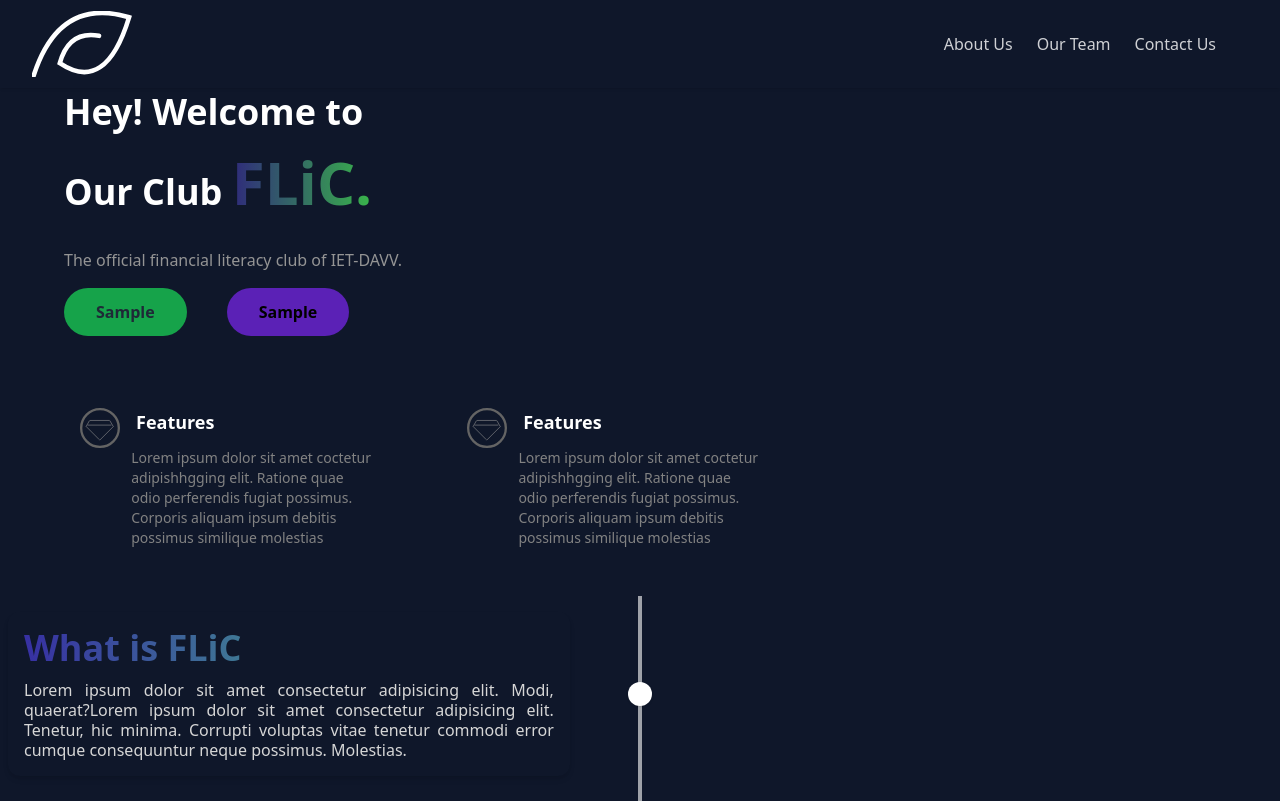
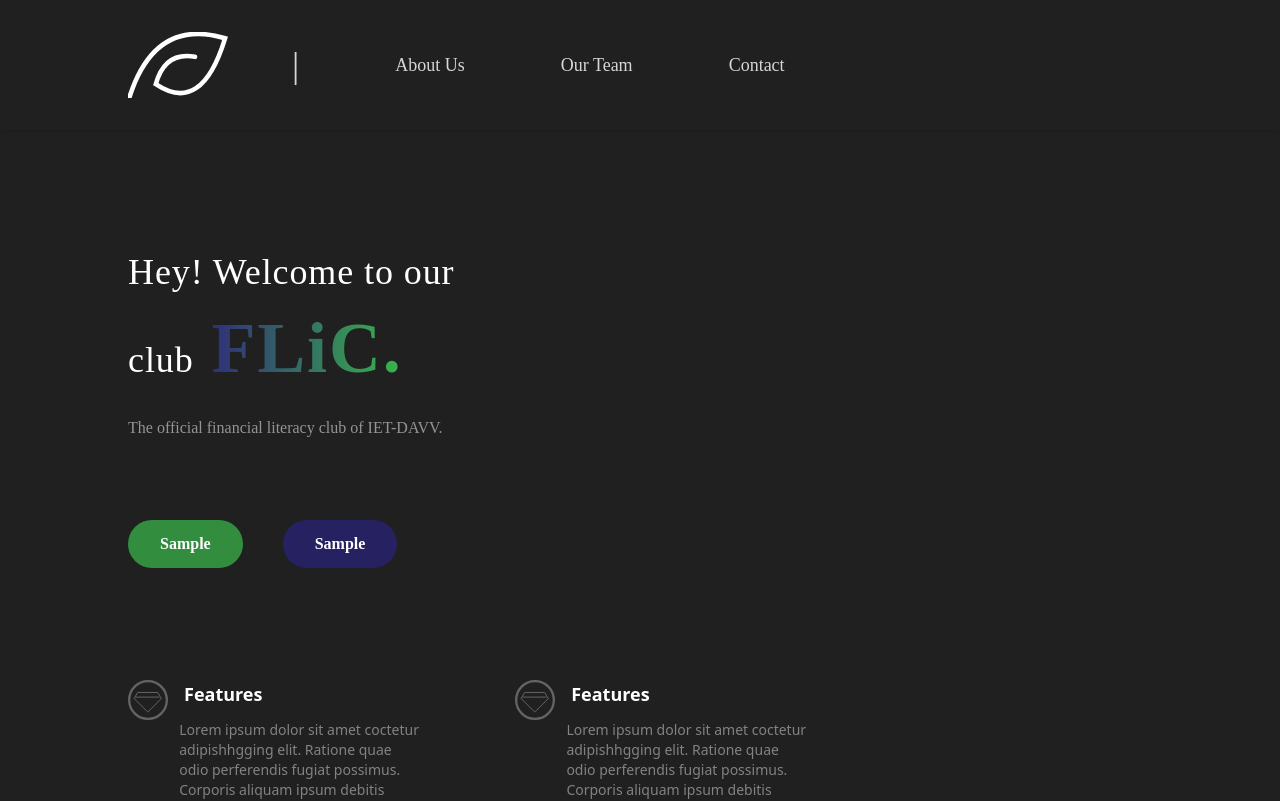
Before and after one commit to kanishk6103/Flic, a React (Create React App) app: page / in a window 1280 px wide. Shown: the top 801 px of the page. Built offline with nearby package versions, Linux system fonts and the light colour scheme.

Commit message:
Added frontend improvements

```diff
--- a/src/components/HomeHero.js
+++ b/src/components/HomeHero.js
@@ -3,34 +3,34 @@
 const HomeHero = () => {
   return (
     <>
-      <div className="grid sm:h-full overflow-x-hidden bg-slate-900">
-        <div className="mx-auto sm:mx-16 flex flex-col pt-8">
-          <motion.h1 initial={{opacity:0,y:100}} animate={{opacity:1,y:0}} transition={{delay:0.5,duration:1.5,bounce:2}} className="text-white text-4xl font-semibold w-80 leading-[5rem]">
-            Hey! Welcome to Our Club{" "}
-            <span className="bg-gradient-to-r from-[#2F2A7B] text-6xl to-[#39B54A] text-transparent bg-clip-text font-bold">
+      <div className="grid sm:h-screen overflow-x-hidden bg-[#202020]">
+        <div className="mx-auto sm:mx-32 flex flex-col pt-48">
+          <motion.h1 initial={{opacity:0,y:100}} animate={{opacity:1,y:0}} transition={{delay:0.5,duration:1.5,bounce:2}} className="font-['Epilogue'] antialiased text-white text-4xl font-[500] w-96 leading-[5rem] tracking-wide">
+            Hey! Welcome to our club{" "}
+            <span className="bg-gradient-to-r from-[#2F2A7B] text-7xl to-[#39B54A] text-transparent bg-clip-text pl-2 font-[900] tracking-wide">
               FLiC.
             </span>
           </motion.h1>
-          <motion.p initial={{opacity:0,y:100}} animate={{opacity:1,y:0}} transition={{delay:0.9,duration:1.5,bounce:2}} className="text-[#949494] my-4">
+          <motion.p initial={{opacity:0,y:100}} animate={{opacity:1,y:0}} transition={{delay:0.9,duration:1.5,bounce:2}} className="font-['Epilogue'] font-[200] antialiased text-[#949494] my-4 pb-16">
             The official financial literacy club of IET-DAVV.
           </motion.p>
 
           <div className="flex space-x-10">
             <motion.button initial={{opacity:0,x:-100}} animate={{opacity:1,x:0}} transition={{delay:1.2,duration:1.5,bounce:2}}
               type="button"
-              className="px-8 py-3 active:rounded font-semibold rounded-full hover:bg-green-700 bg-green-600 text-gray-800"
+              className="px-8 py-3 active:rounded font-['Epilogue'] font-[600] antialiased rounded-full bg-[#338D3F] hover:bg-green-600 text-white"
             >
               Sample
             </motion.button>
             <motion.button initial={{opacity:0,x:100}} animate={{opacity:1,x:0}} transition={{delay:1.2,duration:1.5,bounce:2}}
               type="button"
-              className="px-8 active:rounded  bg-violet-800 hover:bg-violet-900 py-3 font-semibold rounded-full"
+              className="px-8 py-3 active:rounded bg-[#262262] font-['Epilogue'] font-[600] hover:bg-[#453FA6] py-3 font-semibold rounded-full text-white"
             >
               Sample
             </motion.button>
           </div>
         </div>
-        <div className="grid grid-cols-1 sm:flex w-[100vw] space-y-8 mt-8 sm:space-y-0 sm:pt-10">
+        <div className="pl-12 grid grid-cols-1 sm:flex w-[100vw] space-y-8 mt-8 sm:space-y-0 sm:pt-20">
           <div className="mx-auto sm:mx-16">
             <div className="flex">
               <motion.svg initial={{opacity:0,scale:0.5}} animate={{opacity:1, scale:1}} transition={{delay:1.5,duration:0.7}}
@@ -81,13 +81,13 @@
               </motion.svg>
               <motion.h2 initial={{opacity:0,y:100}} animate={{opacity:1,y:0}} transition={{delay:1,duration:1.1,bounce:2}} className="text-white font-semibold text-lg">Features</motion.h2>
             </div>
-            <motion.p initial={{opacity:0,y:100}} animate={{opacity:1,y:0}} transition={{delay:1.2,duration:1.1,bounce:2}} className="w-60 ml-[4.2rem] text-sm text-[#828282] ">
+            <motion.p initial={{opacity:0,y:100}} animate={{opacity:1,y:0}} transition={{delay:1.2,duration:1.1,bounce:2}} className="w-60 ml-[4.2rem] text-sm text-[#828282]">
               Lorem ipsum dolor sit amet coctetur adipishhgging elit. Ratione
               quae odio perferendis fugiat possimus. Corporis aliquam ipsum
               debitis possimus similique molestias
             </motion.p>
           </div>
-          <div className="mx-auto sm:mx-4  pb-10 ">
+          <div className="mx-auto sm:mx-4  pb-10">
             <div className="flex">
               <motion.svg initial={{opacity:0,scale:0.5}} animate={{opacity:1, scale:1}} transition={{delay:1.5,duration:0.7}}
                 width="40"
@@ -137,7 +137,7 @@
               </motion.svg>
               <motion.h2 initial={{opacity:0,y:100}} animate={{opacity:1,y:0}} transition={{delay:1,duration:1.1,bounce:2}} className="text-white font-semibold text-lg">Features</motion.h2>
             </div>
-            <motion.p initial={{opacity:0,y:100}} animate={{opacity:1,y:0}} transition={{delay:1.2,duration:1.1,bounce:2}} className="w-60 ml-[4.2rem] text-sm text-[#828282] ">
+            <motion.p initial={{opacity:0,y:100}} animate={{opacity:1,y:0}} transition={{delay:1.2,duration:1.1,bounce:2}} className="w-60 ml-[4.2rem] text-sm text-[#828282]">
               Lorem ipsum dolor sit amet coctetur adipishhgging elit. Ratione
               quae odio perferendis fugiat possimus. Corporis aliquam ipsum
               debitis possimus similique molestias
--- a/src/components/Navbar.js
+++ b/src/components/Navbar.js
@@ -6,8 +6,9 @@
 const Navbar = () => {
 
   return (
-    <nav className="w-full fixed bg-slate-900 shadow">
-      <div className="justify-between px-4 mx-auto lg:max-w-7xl md:items-center md:flex md:px-8">
+    <nav className="flex w-screen fixed bg-[#202020] shadow">
+      <div className="justify-start px-4 lg:max-w-7xl md:items-center md:flex md:px-8">
+      <div className="flex items-center justify-between pl-24 py-3 md:py-8 md:block">
 
         {/* LOGO animation -> svg*/}
         <svg id="svg" xmlns="http://www.w3.org/2000/svg" xmlnsXlink="http://www.w3.org/1999/xlink" viewBox="157.71 288.18 764.59 503.63" shapeRendering="geometricPrecision" textRendering="geometricPrecision">
@@ -27,17 +28,22 @@
             <rect id="svg-gradient" x={0} y={0} width={1080} height={1080} fill="url(#gradient)" />
           </g>
         </svg>
+        </div>
+        <div>
+            <ul className="items-center justify-center space-y-8 md:flex md:space-x-24 md:space-y-0 pt-auto text-lg font-['Epilogue'] font-medium antialiased">
 
-        <div>
-            <ul className="items-center justify-center space-y-8 md:mx-8 md:my-8 md:flex md:space-x-6 md:space-y-0">
-              <motion.li initial={{opacity:0,x:-100}} animate={{opacity:1,x:0}} transition={{delay:0.8,duration:1,bounce:1}} className="text-white/80 hover:font-semibold hover:text-white">
+            <motion.li initial={{opacity:0,x:-100}} animate={{opacity:1,x:0}} transition={{delay:0.8,duration:1,bounce:1}} className="text-[#D6D6D6] pl-16 font-[100] text-4xl">
+              <a href="#line">|</a>
+            </motion.li>
+
+              <motion.li initial={{opacity:0,x:-100}} animate={{opacity:1,x:0}} transition={{delay:0.8,duration:1,bounce:1}} className="text-[#D6D6D6] hover:text-[#ffffff] ml-16">
                 <a href="#About">About Us</a>
               </motion.li>
-              <motion.li initial={{opacity:0,x:-100}} animate={{opacity:1,x:0}} transition={{delay:1.3,duration:1,bounce:1}} className="text-white/80 hover:font-semibold hover:text-white">
+              <motion.li initial={{opacity:0,x:-100}} animate={{opacity:1,x:0}} transition={{delay:1.3,duration:1,bounce:1}} className="text-[#D6D6D6] hover:text-[#ffffff]">
                 <a href="#Teams">Our Team</a>
               </motion.li>
-              <motion.li initial={{opacity:0,x:-100}} animate={{opacity:1,x:0}} transition={{delay:1.8,duration:1,bounce:1}} className="text-white/80 hover:font-semibold hover:text-white">
-                <a href="#contact">Contact Us</a>
+              <motion.li initial={{opacity:0,x:-100}} animate={{opacity:1,x:0}} transition={{delay:1.8,duration:1,bounce:1}} className="text-[#D6D6D6] hover:text-[#ffffff]">
+                <a href="#contact">Contact</a>
               </motion.li>
             </ul>
           </div>
```
